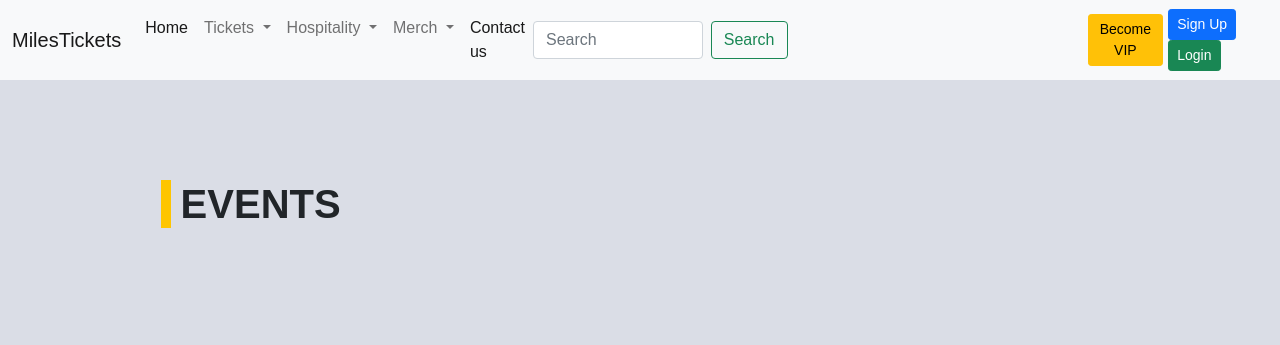
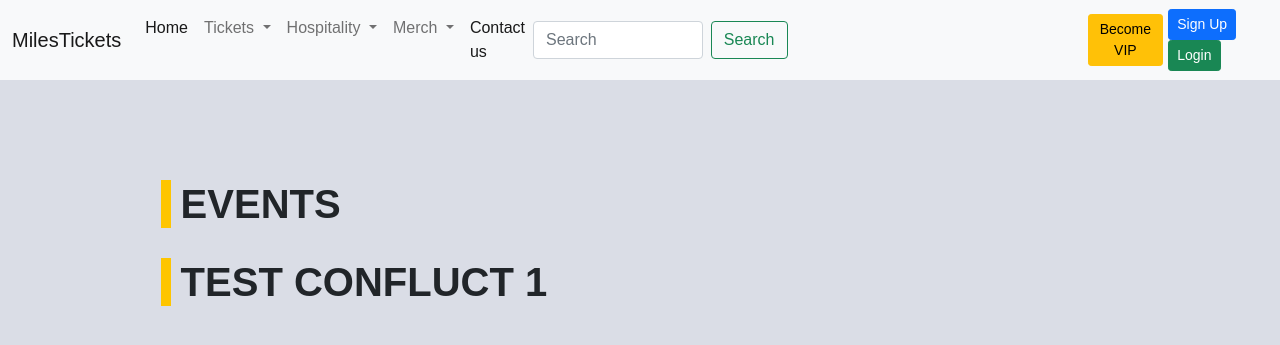
Before and after one commit to CiciovanBogdan/TicketStore, a Django app: template templates/ticket/tickets_for_events.html in a window 1280 px wide. Shown: the top 345 px of the page. Run offline with Django 3.2, Linux system fonts and the light colour scheme; the template is opened without the code that fills it, so the values that code supplies are empty.

Commit message:
Just a Test

```diff
--- a/templates/ticket/tickets_for_events.html
+++ b/templates/ticket/tickets_for_events.html
@@ -6,6 +6,7 @@
 {% block content %}
     <section class="container">
         <h1>Events</h1>
+        <h1>Test confluct 1</h1>
         {% for fixture in all_fixtures %}
             <div class="row">
                 <article class="card fl-left">
```
